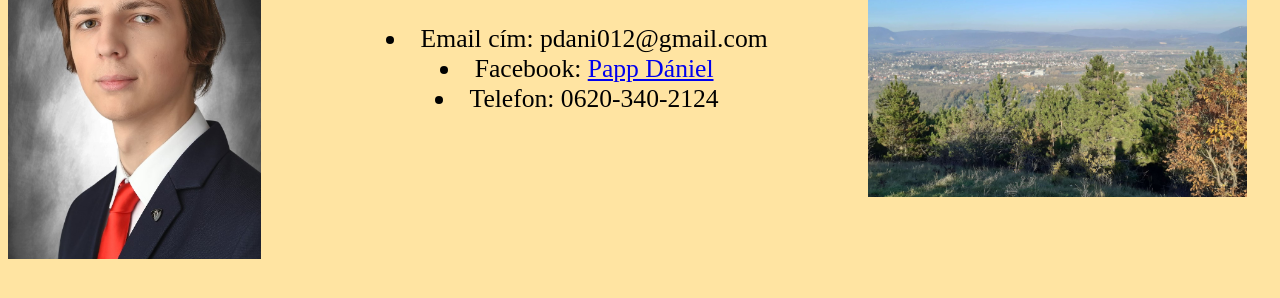
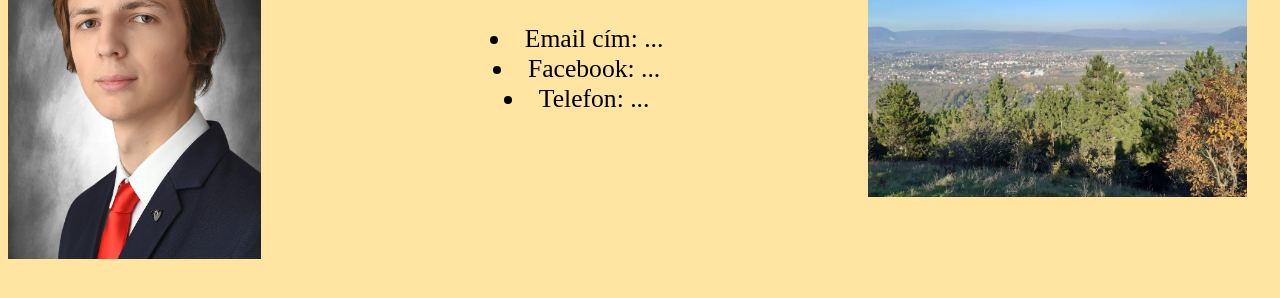
Before and after one commit to Monder012/papp_daniel_portfolio, a plain HTML site: page elérhetőség.html in a window 1280 px wide. Shown: the part 166-464 px from the top of the page. Drawn offline with Linux system fonts and the light colour scheme.

Commit message:
Update elérhetőség.html

```diff
--- a/elérhetőség.html
+++ b/elérhetőség.html
@@ -53,9 +53,10 @@ Elérhetőség:
 </h1>
 
 <p1 style="font-size:160%; text-align: center;">
-<li> Email cím: pdani012@gmail.com
-<li> Facebook: <a href="https://www.facebook.com/daniel.papp.7/">Papp Dániel</a>
-<li> Telefon: 0620-340-2124
+<li> Email cím: ...
+<li> Facebook: ...
+<li> Telefon: ...
+
 
 
 
```
